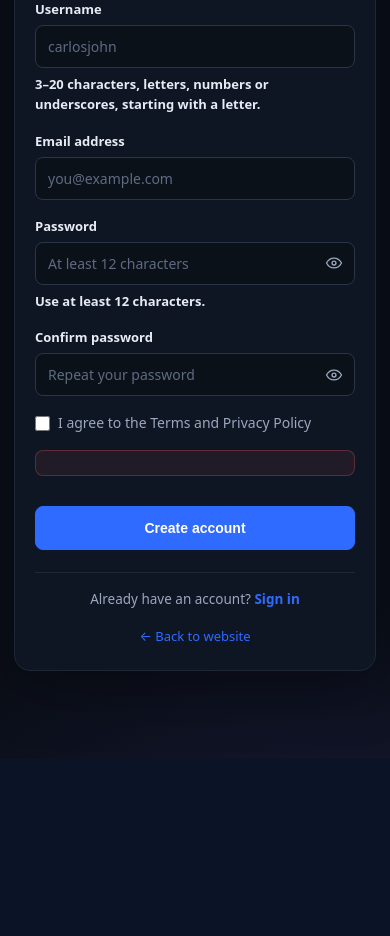
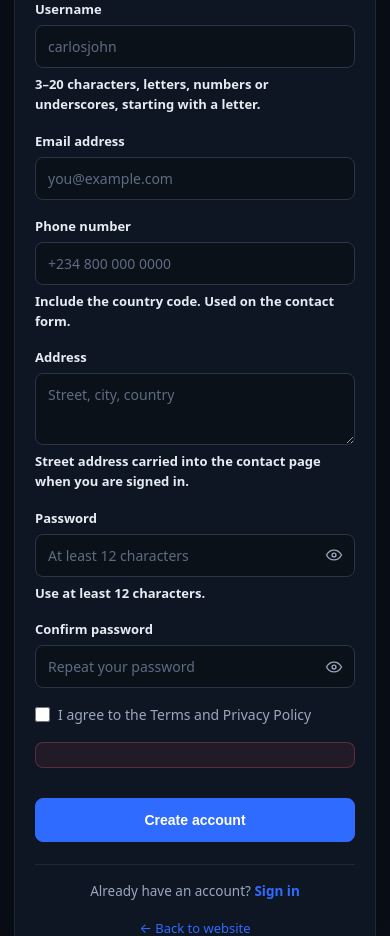
Before and after one commit to subwindels-hash/AI-WORKFORCE, a CodeIgniter app: page /register in a window 390 px wide. Shown: the part 472-1408 px from the top of the page. Before the commit the page ends 1213 px from the top, so only its background shows below. Run offline with CodeIgniter, Linux system fonts and the light colour scheme; data comes from the database, SQL or seed files in the repository; both versions use the stored data as it was after the commit; tables that the repository leaves empty hold one stand-in row (values such as "Sample post"); some libraries are stand-ins or nearby versions.

Commit message:
Add phone and address on signup, account, and contact.
Collect phone and address at registration, store them on the user row, and
pre-fill the public contact form for signed-in visitors. The contact page
always shows office phone, address, and the OpenStreetMap embed.

Co-authored-by: arena-agent <297053741+arena-agent@users.noreply.github.com>

```diff
--- a/application/config/routes.php
+++ b/application/config/routes.php
@@ -31,6 +31,7 @@ $route['logout'] = 'auth/logout';
 $route['account'] = 'auth/account';
 $route['account/username'] = 'auth/update_username';
 $route['account/email'] = 'auth/update_email';
+$route['account/contact'] = 'auth/update_contact';
 $route['account/password'] = 'auth/change_password';
 $route['account/avatar'] = 'auth/upload_avatar';
 $route['account/avatar/remove'] = 'auth/remove_avatar';
@@ -328,8 +329,10 @@ $route['app/languages/m/(:any)/checkpoint/answer'] = 'lang_learn/answer_checkpoi
 
 $route['api/v1/lead-discovery/workspaces'] = 'api_lead_discovery/workspaces';
 $route['api/v1/lead-discovery/providers'] = 'api_lead_discovery/providers';
+$route['api/v1/lead-discovery/modes'] = 'api_lead_discovery/modes';
 $route['api/v1/lead-discovery/search'] = 'api_lead_discovery/search';
 $route['api/v1/lead-discovery/leads'] = 'api_lead_discovery/leads';
+$route['api/v1/lead-discovery/leads/(:any)/outreach'] = 'api_lead_discovery/outreach/$1';
 $route['api/v1/lead-discovery/leads/(:any)'] = 'api_lead_discovery/leads/$1';
 $route['api/v1/lead-discovery/leads/(:any)/status'] = 'api_lead_discovery/status/$1';
 $route['api/v1/lead-discovery/leads/(:any)/owner'] = 'api_lead_discovery/owner/$1';
--- a/application/controllers/Auth.php
+++ b/application/controllers/Auth.php
@@ -43,11 +43,18 @@ class Auth extends MY_Controller
         }
         $username = strtolower(trim((string) $this->input->post('username')));
         $email = strtolower(trim((string) $this->input->post('email')));
+        $phone = \AIWorkforce\IdentitySchema::normalizePhone((string) $this->input->post('phone'));
+        $address = \AIWorkforce\IdentitySchema::normalizeAddress((string) $this->input->post('address'));
         $password = (string) $this->input->post('password');
         $confirm = (string) $this->input->post('password_confirm');
         $terms = (string) $this->input->post('terms');
         if (!$this->validUsername($username) || !filter_var($email, FILTER_VALIDATE_EMAIL)) {
             $this->flash('error', 'Enter a valid username (3–20 letters, numbers or underscores) and a valid email address.');
+            redirect('/register');
+            return;
+        }
+        if (!\AIWorkforce\IdentitySchema::validPhone($phone) || !\AIWorkforce\IdentitySchema::validAddress($address)) {
+            $this->flash('error', 'Enter a valid phone number and a street address (at least 5 characters).');
             redirect('/register');
             return;
         }
@@ -84,6 +91,8 @@ class Auth extends MY_Controller
             $new = $this->AIWorkforce_model->identity->createUser([
                 'username' => $username,
                 'email' => $email,
+                'phone' => $phone,
+                'address' => $address,
                 'password_hash' => password_hash($password, PASSWORD_DEFAULT),
                 'display_name' => $username,
                 'active' => 1,
@@ -280,6 +289,36 @@ class Auth extends MY_Controller
         redirect('/account');
     }
 
+    /** Dashboard → My Account → Profile: change phone number and address. */
+    public function update_contact()
+    {
+        $user = $this->requireLogin();
+        if (!$this->validAuthCsrf()) { $this->flash('error', 'Your session expired. Please try again.'); redirect('/account'); return; }
+        $phone = \AIWorkforce\IdentitySchema::normalizePhone((string) $this->input->post('phone'));
+        $address = \AIWorkforce\IdentitySchema::normalizeAddress((string) $this->input->post('address'));
+        if (!\AIWorkforce\IdentitySchema::validPhone($phone) || !\AIWorkforce\IdentitySchema::validAddress($address)) {
+            $this->flash('error', 'Enter a valid phone number and a street address (at least 5 characters).');
+            redirect('/account'); return;
+        }
+        try {
+            \AIWorkforce\IdentitySchema::ensure($this->db);
+            $this->AIWorkforce_model->identity->updateUser((int) $user['id'], ['phone' => $phone, 'address' => $address]);
+            $fresh = $this->AIWorkforce_model->identity->findUserById((int) $user['id']);
+            if (!$fresh || (string) ($fresh['phone'] ?? '') !== $phone || (string) ($fresh['address'] ?? '') !== $address) {
+                log_message('error', 'update_contact: persisted phone/address mismatch for user ' . (int) $user['id']);
+                $this->flash('error', 'Unable to save your changes. Please try again.');
+                redirect('/account'); return;
+            }
+            $this->AIWorkforce_model->audit->emit('USER_UPDATED', 'User changed their phone number and address', ['userId' => (int) $user['id']], (string) $user['id']);
+            $this->reestablishIdentity((int) $user['id']);
+            $this->flash('notice', '✓ Changes saved successfully');
+        } catch (Throwable $e) {
+            log_message('error', 'update_contact failed: ' . $e->getMessage());
+            $this->flash('error', 'Unable to save your changes. Please try again.');
+        }
+        redirect('/account');
+    }
+
     /** Dashboard → My Account → Security: change the password (their own only). */
     public function change_password()
     {
--- a/application/database/sports_identity.mysql.sql
+++ b/application/database/sports_identity.mysql.sql
@@ -12,6 +12,8 @@ CREATE TABLE IF NOT EXISTS users (
   username VARCHAR(64) NULL,
   user_uid CHAR(6) NULL,
   profile_image VARCHAR(255) NULL,
+  phone VARCHAR(40) NULL,
+  address VARCHAR(255) NULL,
   INDEX idx_users_active (active),
   UNIQUE KEY uq_users_username (username),
   UNIQUE KEY uq_users_user_uid (user_uid)
--- a/application/database/sports_identity.sqlite.sql
+++ b/application/database/sports_identity.sqlite.sql
@@ -3,7 +3,7 @@ CREATE TABLE IF NOT EXISTS users (
   id INTEGER PRIMARY KEY AUTOINCREMENT, email TEXT NOT NULL UNIQUE, password_hash TEXT NOT NULL,
   display_name TEXT NOT NULL, active INTEGER NOT NULL DEFAULT 1, created_at TEXT NOT NULL,
   updated_at TEXT NOT NULL, last_login_at TEXT,
-  username TEXT, user_uid TEXT, profile_image TEXT
+  username TEXT, user_uid TEXT, profile_image TEXT, phone TEXT, address TEXT
 );
 CREATE INDEX IF NOT EXISTS idx_users_active ON users(active);
 CREATE TABLE IF NOT EXISTS roles (id INTEGER PRIMARY KEY AUTOINCREMENT, code TEXT NOT NULL UNIQUE, name TEXT NOT NULL);
--- a/application/libraries/AIWorkforce/IdentitySchema.php
+++ b/application/libraries/AIWorkforce/IdentitySchema.php
@@ -5,9 +5,10 @@ namespace AIWorkforce;
  * Ensures the account-profile columns exist on every request.
  *
  * production.sql historically created `users` without username / user_uid /
- * profile_image. cPanel imports that file and never runs the installer, so
- * UPDATE users SET username=… fatals (HTTP 500) and avatar paths cannot be
- * stored. This upgrade is idempotent and must not break existing rows.
+ * profile_image / phone / address. cPanel imports that file and never runs
+ * the installer, so UPDATE users SET username=… fatals (HTTP 500) and
+ * avatar / contact fields cannot be stored. This upgrade is idempotent and
+ * must not break existing rows.
  */
 final class IdentitySchema
 {
@@ -29,11 +30,17 @@ final class IdentitySchema
             'username' => $sqlite ? 'TEXT' : 'VARCHAR(64) NULL',
             'user_uid' => $sqlite ? 'TEXT' : 'CHAR(6) NULL',
             'profile_image' => $sqlite ? 'TEXT' : 'VARCHAR(255) NULL',
+            'phone' => $sqlite ? 'TEXT' : 'VARCHAR(40) NULL',
+            'address' => $sqlite ? 'TEXT' : 'VARCHAR(255) NULL',
         ];
+        $added = false;
         foreach ($alters as $col => $def) {
             if (in_array($col, $fields, true)) continue;
-            try { $db->query("ALTER TABLE users ADD COLUMN {$col} {$def}"); }
+            try { $db->query("ALTER TABLE users ADD COLUMN {$col} {$def}"); $added = true; }
             catch (\Throwable $e) { /* column already exists on a racing request */ }
+        }
+        if ($added && isset($db->data_cache) && is_array($db->data_cache)) {
+            unset($db->data_cache['field_names']['users'], $db->data_cache['field_data']['users']);
         }
 
         self::backfill($db);
@@ -54,6 +61,37 @@ final class IdentitySchema
     public static function has(object $db, string $column): bool
     {
         return in_array($column, self::fields($db), true);
+    }
+
+    /** Collapse whitespace and cap at the users.phone column width. */
+    public static function normalizePhone(string $phone): string
+    {
+        $phone = trim(preg_replace('/\s+/', ' ', $phone) ?? $phone);
+        return function_exists('mb_substr') ? mb_substr($phone, 0, 40) : substr($phone, 0, 40);
+    }
+
+    /** International numbers: 7–15 digits, optional +, spaces, dashes, parentheses. */
+    public static function validPhone(string $phone): bool
+    {
+        $phone = self::normalizePhone($phone);
+        if ($phone === '') return false;
+        $digits = preg_replace('/\D/', '', $phone) ?? '';
+        if (strlen($digits) < 7 || strlen($digits) > 15) return false;
+        return (bool) preg_match('/^[+0-9][0-9+\-() .]{6,39}$/', $phone);
+    }
+
+    /** Collapse runs of spaces; keep newlines as a single space for storage. */
+    public static function normalizeAddress(string $address): string
+    {
+        $address = trim(preg_replace('/\s+/', ' ', str_replace(["\r\n", "\r", "\n"], ' ', $address)) ?? $address);
+        return function_exists('mb_substr') ? mb_substr($address, 0, 255) : substr($address, 0, 255);
+    }
+
+    public static function validAddress(string $address): bool
+    {
+        $address = self::normalizeAddress($address);
+        $len = function_exists('mb_strlen') ? mb_strlen($address) : strlen($address);
+        return $len >= 5 && $len <= 255;
     }
 
     private static function isSqlite(object $db): bool
--- a/application/models/AIWorkforce_model.php
+++ b/application/models/AIWorkforce_model.php
@@ -544,7 +544,7 @@ class AIWorkforce_model extends CI_Model
             }
             public function updateUser(int $id, array $patch): void {
                 unset($patch['id'], $patch['user_uid']);
-                $allowed = ['email', 'password_hash', 'display_name', 'active', 'last_login_at', 'username', 'profile_image', 'updated_at'];
+                $allowed = ['email', 'password_hash', 'display_name', 'active', 'last_login_at', 'username', 'profile_image', 'phone', 'address', 'updated_at'];
                 $clean = [];
                 foreach ($allowed as $key) {
                     if (array_key_exists($key, $patch)) $clean[$key] = $patch[$key];
--- a/application/views/auth/register.php
+++ b/application/views/auth/register.php
@@ -52,6 +52,22 @@
           <span class="auth-control">
             <input type="email" name="email" id="reg-email" required maxlength="190" autocomplete="email" placeholder="you@example.com" inputmode="email">
           </span>
+        </label>
+
+        <label class="auth-field">
+          <span>Phone number</span>
+          <span class="auth-control">
+            <input type="tel" name="phone" id="reg-phone" required maxlength="40" autocomplete="tel" inputmode="tel" placeholder="+234 800 000 0000">
+          </span>
+          <span class="auth-hint">Include the country code. Used on the contact form.</span>
+        </label>
+
+        <label class="auth-field">
+          <span>Address</span>
+          <span class="auth-control">
+            <textarea name="address" id="reg-address" required minlength="5" maxlength="255" rows="2" autocomplete="street-address" placeholder="Street, city, country"></textarea>
+          </span>
+          <span class="auth-hint">Street address carried into the contact page when you are signed in.</span>
         </label>
 
         <label class="auth-field">
@@ -118,13 +134,18 @@
     form.addEventListener('submit', function (event) {
       var username = document.getElementById('reg-username');
       var email = document.getElementById('reg-email');
+      var phone = document.getElementById('reg-phone');
+      var address = document.getElementById('reg-address');
       var password = document.getElementById('reg-password');
       var confirm = document.getElementById('reg-confirm');
       var terms = document.getElementById('reg-terms');
       inlineError.hidden = true;
       var ok = true;
+      var phoneDigits = (phone.value || '').replace(/\D/g, '');
       if (!/^[a-z][a-z0-9_]{2,19}$/i.test(username.value.trim())) ok = fail('Username must be 3–20 characters, start with a letter, and use only letters, numbers or underscores.', username);
       else if (!email.value.trim()) ok = fail('Enter your email address.', email);
+      else if (phoneDigits.length < 7 || phoneDigits.length > 15) ok = fail('Enter a valid phone number with country code.', phone);
+      else if ((address.value || '').trim().length < 5) ok = fail('Enter your street address.', address);
       else if (password.value.length < 12) ok = fail('Your password must be at least 12 characters.', password);
       else if (password.value !== confirm.value) ok = fail('The two passwords do not match.', confirm);
       else if (!terms.checked) ok = fail('Please accept the Terms and Privacy Policy.', terms);
--- a/assets/css/ai_workforce.css
+++ b/assets/css/ai_workforce.css
@@ -691,6 +691,22 @@ pre.raw {
 }
 .auth-control input::placeholder { color: var(--dim); }
 .auth-control input:focus { border-color: var(--brand); box-shadow: 0 0 0 3px var(--brand-soft); }
+.auth-control textarea {
+  width: 100%;
+  border: 1px solid var(--line2);
+  border-radius: var(--radius-sm);
+  background: #0b1119;
+  color: #fff;
+  padding: 11px 12px;
+  font-family: inherit;
+  font-size: 14px;
+  outline: none;
+  resize: vertical;
+  min-height: 72px;
+  line-height: 1.45;
+}
+.auth-control textarea::placeholder { color: var(--dim); }
+.auth-control textarea:focus { border-color: var(--brand); box-shadow: 0 0 0 3px var(--brand-soft); }
 .auth-control.has-toggle input { padding-right: 44px; }
 .pw-toggle {
   position: absolute;
```
Also changed, not shown: application/controllers/Site.php (+36 -9 lines), application/views/auth/account.php (+36 -1 lines), application/views/site/contact.php (+14 -7 lines), docs/CPANEL_DEPLOYMENT.md (+5 -3 lines), tests/cases/68-account-profile-fixes.php (+1 -1 lines), tests/cases/72-contact-signup-profile.php (added, +81 -0 lines), database/production.sql, 1 other file.
